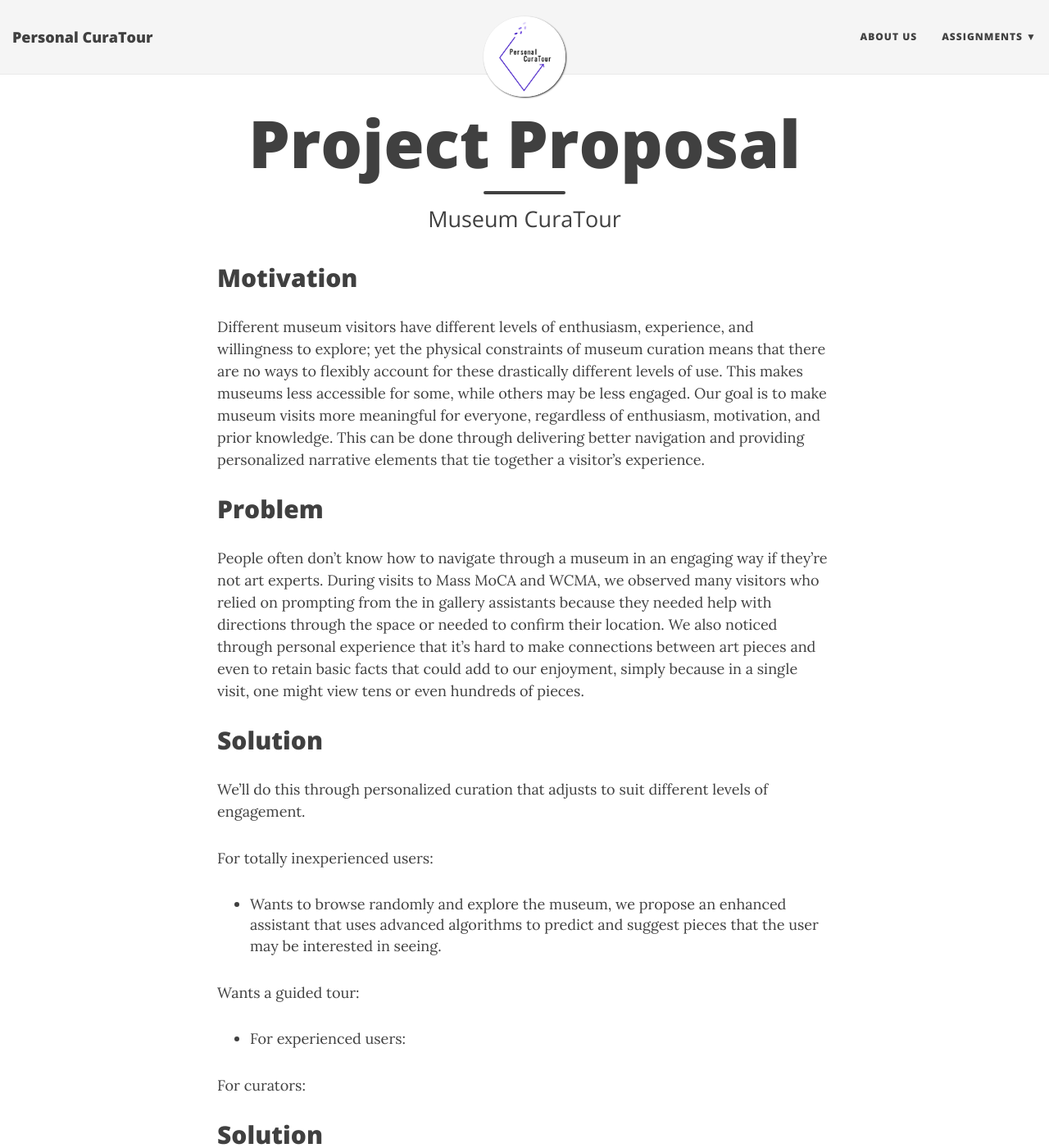
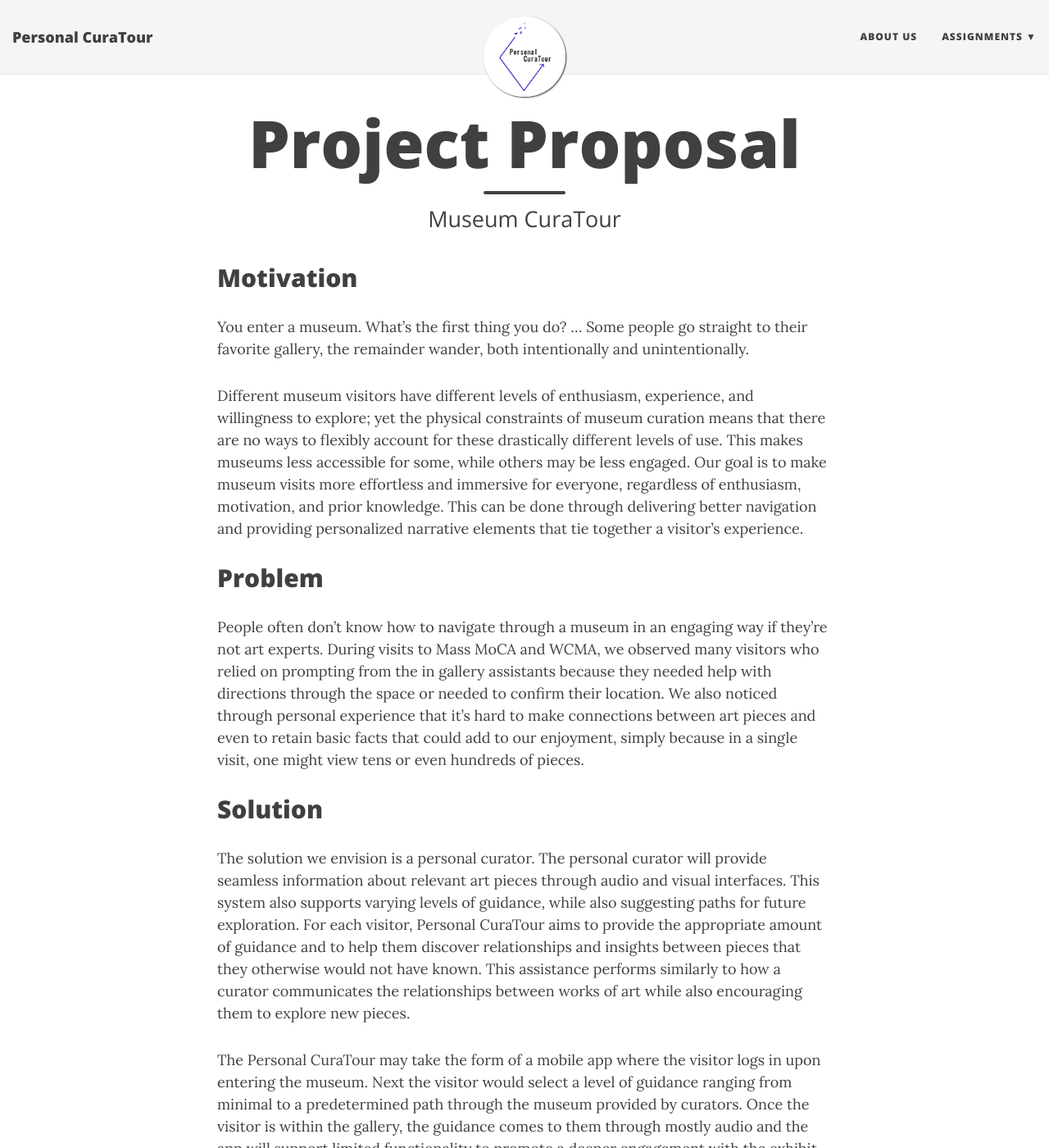
Before and after one commit to krtejeda/PersonalCuraTour, a Jekyll site: the page built from project-proposal.md, in a window 1280 px wide and 1400 px high. Shown: the whole window at 82% size. Built offline with Jekyll 4.4.1, drawn with Linux system fonts in a browser that asks for light colours; nearby versions of some CDN libraries; some of the changed text lies outside the part shown.

Commit message:
Update project-proposal.md

```diff
--- a/project-proposal.md
+++ b/project-proposal.md
@@ -6,32 +6,18 @@ subtitle: Museum CuraTour
 
 ## Motivation
 
-Different museum visitors have different levels of enthusiasm, experience, and willingness to explore; yet the physical constraints of museum curation means that there are no ways to flexibly account for these drastically different levels of use. This makes museums less accessible for some, while others may be less engaged.  Our goal is to make museum visits more meaningful for everyone, regardless of enthusiasm, motivation, and prior knowledge. This can be done through delivering better navigation and providing personalized narrative elements that tie together a visitor’s experience.
+You enter a museum. What’s the first thing you do?
+…
+Some people go straight to their favorite gallery, the remainder wander, both intentionally and unintentionally.
+
+Different museum visitors have different levels of enthusiasm, experience, and willingness to explore; yet the physical constraints of museum curation means that there are no ways to flexibly account for these drastically different levels of use. This makes museums less accessible for some, while others may be less engaged. Our goal is to make museum visits more effortless and immersive for everyone, regardless of enthusiasm, motivation, and prior knowledge. This can be done through delivering better navigation and providing personalized narrative elements that tie together a visitor’s experience.
 
 ## Problem
 
 People often don’t know how to navigate through a museum in an engaging way if they’re not art experts. During visits to Mass MoCA and WCMA, we observed many visitors who relied on prompting from the in gallery assistants because they needed help with directions through the space or needed to confirm their location. We also noticed through personal experience that it’s hard to make connections between art pieces and even to retain basic facts that could add to our enjoyment, simply because in a single visit, one might view tens or even hundreds of pieces.
 
-
 ## Solution
 
-We’ll do this through personalized curation that adjusts to suit different levels of engagement.
-
-For totally inexperienced users:
-
-- Wants to browse randomly and explore the museum, we propose an enhanced assistant that uses advanced algorithms to predict and suggest pieces that the user may be interested in seeing.
-
-Wants a guided tour:
-
-- For experienced users:
-
-
-
-For curators:
-
-## Solution
-
-The solution we envision is a personal curator. The personal curator will provide seamless information about relevant art pieces through audio and visual interfaces. This system also supports varying levels of guidance, while also suggesting paths for future exploration. The Personal CuraTour aims to provide the appropriate amount of guidance to each visitor and to help visitors discover relationships and insights between pieces that they otherwise would not have known. This assistance performs similarly to how a curator communicates the relationships between works of art while also encouraging them to explore new pieces.
+The solution we envision is a personal curator. The personal curator will provide seamless information about relevant art pieces through audio and visual interfaces. This system also supports varying levels of guidance, while also suggesting paths for future exploration. For each visitor, Personal CuraTour aims to provide the appropriate amount of guidance and to help them discover relationships and insights between pieces that they otherwise would not have known. This assistance performs similarly to how a curator communicates the relationships between works of art while also encouraging them to explore new pieces.
 
 The Personal CuraTour may take the form of a mobile app where the visitor logs in upon entering the museum. Next the visitor would select a level of guidance ranging from minimal to a predetermined path through the museum provided by curators. Once the visitor is within the gallery, the guidance comes to them through mostly audio and the app will support limited functionality to promote a deeper engagement with the exhibit.
-Effortless and immersive, natural
```
